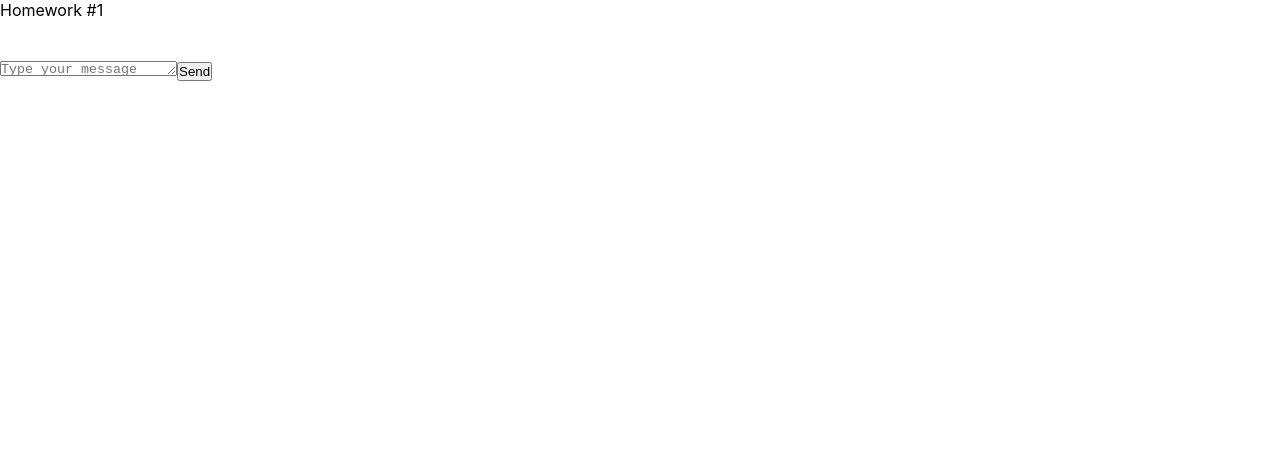
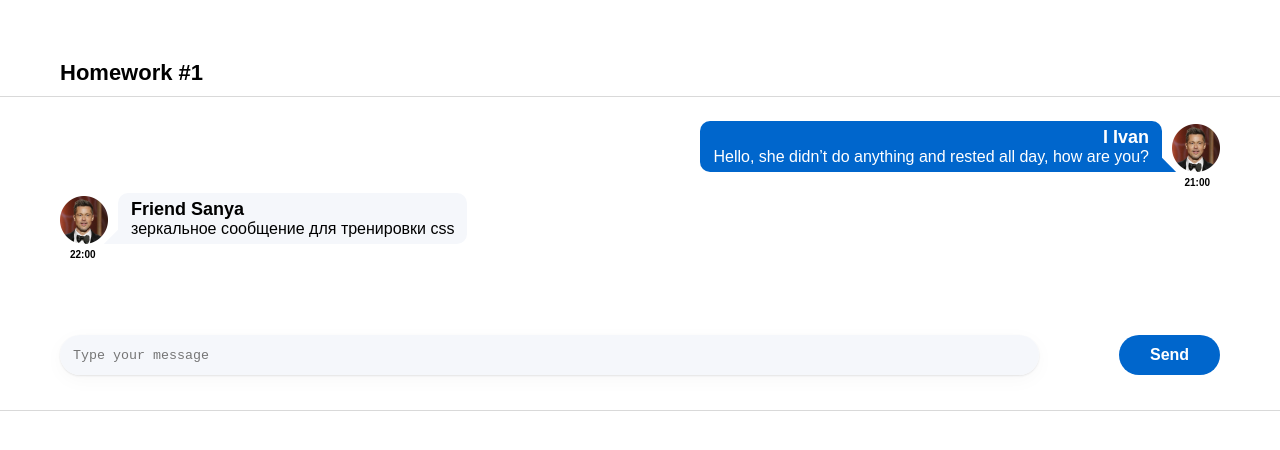
Before and after one commit to andressc/hws2, a React (Create React App) app: page / in a window 1280 px wide. Shown: the top 450 px of the page. Built offline with nearby package versions, Linux system fonts and the light colour scheme.

Commit message:
HW1 created

```diff
--- a/package.json
+++ b/package.json
@@ -1,6 +1,6 @@
 {
   "name": "hws2",
-  "homepage": "http://IgnatZakalinsky.github.io/hws2",
+  "homepage": "https://andressc.github.io/hws2",
   "version": "0.1.0",
   "private": true,
   "dependencies": {
@@ -16,7 +16,7 @@
     "@types/react-dom": "18.0.6",
     "@types/uuid": "8.3.4",
     "axios": "0.27.2",
-    "gh-pages": "4.0.0",
+    "gh-pages": "^6.0.0",
     "react": "18.2.0",
     "react-dom": "18.2.0",
     "react-redux": "8.0.4",
@@ -32,7 +32,7 @@
     "build": "react-scripts build",
     "test": "react-scripts test",
     "eject": "react-scripts eject",
-    "predeploy": "npm run build",
+    "predeploy": "yarn run build",
     "deploy": "gh-pages -d build"
   },
   "eslintConfig": {
--- a/src/s1-main/App.module.css
+++ b/src/s1-main/App.module.css
@@ -1,11 +1,20 @@
 .App {
     --header_height: 60px;
+    font-family: Montserrat, sans-serif;
 }
 
 .hw {
-
+    display: flex;
+    flex-direction: column;
+    gap: 70px;
+    /*padding: 0 60px;*/
 }
 
 .hwTitle {
-
+    color: #000;
+    font-size: 22px;
+    font-weight: 600;
+    border-bottom: 1px solid #D9D9D9;
+    margin-bottom: 24px;
+    padding: 60px 60px 10px 60px;
 }
--- a/src/s2-homeworks/hw01/HW1.tsx
+++ b/src/s2-homeworks/hw01/HW1.tsx
@@ -14,25 +14,35 @@ import avatar from './avatar.png'
 * */
 
 // нужно создать правильный тип вместо any
-export type MessageType = any
+export type MessageType = {
+    id: number
+    user: {
+        avatar: string
+        name: string
+    },
+    message: {
+        text: string
+        time: string
+    },
+}
 
 // структуру объекта не менять
 export const message0: MessageType = {
     id: 0,
     user: {
         avatar: avatar, // можно менять
-        name: 'Some Name',  // можно менять
+        name: 'I Ivan',  // можно менять
     },
     message: {
-        text: 'some textsome textsome textsome textsome textsome textsome text', // можно менять
-        time: '22:00', // можно менять
+        text: 'Hello, she didn’t do anything and rested all day, how are you?', // можно менять
+        time: '21:00', // можно менять
     },
 }
 export const friendMessage0: MessageType = {
     id: 100,
     user: {
         avatar: avatar, // можно менять
-        name: 'Friend Name', // можно менять
+        name: 'Friend Sanya', // можно менять
     },
     message: {
         text: 'зеркальное сообщение для тренировки css', // можно менять
--- a/src/s2-homeworks/hw01/friend-message/FriendMessage.module.css
+++ b/src/s2-homeworks/hw01/friend-message/FriendMessage.module.css
@@ -1,31 +1,59 @@
 .friendMessage {
-
+    display: flex;
+    align-items: flex-start;
+    flex-direction: column;
+    font-family: Montserrat, sans-serif;
+    font-size: 16px;
+    padding: 0 60px;
 }
 
 .friendImageAndText {
-
+    display: flex;
+    justify-content: flex-end;
+    align-items: flex-end;
+    gap: 10px
 }
 
 .friendImageAndText img {
-
+    width: 48px;
+    height: 48px;
+    order: 1;
 }
 
 .friendText {
-
+    background-color: #F5F7FB;
+    color: #000;
+    order: 2;
+    padding: 6px 13px;
+    border-radius: 10px 10px 10px 0;
+    display: flex;
+    flex-direction: column;
+    align-items: flex-start;
+    position: relative;
 }
 
-.friendText:after {
-
+.friendText:before {
+    content: '';
+    position: absolute;
+    display: inline-block;
+    border: 10px solid transparent;
+    border-top: 10px solid #F5F7FB;
+    transform:rotate(-45deg);
+    left: -10px;
+    bottom: -10px;
 }
 
 .friendName {
-
+    font-weight: 600;
+    font-size: 18px;
 }
 
 .friendMessageText {
-
+    font-family: Montserrat, sans-serif;
 }
 
 .friendTime {
-
+    font-size: 10px;
+    font-weight: 600;
+    padding: 5px 10px;
 }
--- a/src/s2-homeworks/hw01/friend-message/FriendMessage.tsx
+++ b/src/s2-homeworks/hw01/friend-message/FriendMessage.tsx
@@ -1,8 +1,11 @@
 import React from 'react'
 import s from './FriendMessage.module.css'
+import {MessageType} from "../HW1"
 
-// создать тип вместо any и отобразить приходящие данные
-const FriendMessage = (props: any) => {
+export type MessagePropsType = {
+    message: MessageType
+}
+const FriendMessage = (props: MessagePropsType) => {
     return (
         <div
             id={'hw1-friend-message-' + props.message.id}
@@ -11,26 +14,21 @@ const FriendMessage = (props: any) => {
             <div className={s.friendImageAndText}>
                 <img
                     id={'hw1-friend-avatar-' + props.message.id}
-                    // создаёт студент
-
-                    //
+                    src={props.message.user.avatar}
+                    alt={props.message.user.name}
                 />
                 <div className={s.friendText}>
                     <div
                         id={'hw1-friend-name-' + props.message.id}
                         className={s.friendName}
                     >
-                        {/*создаёт студент*/}
-
-                        {/**/}
+                        {props.message.user.name}
                     </div>
                     <pre
                         id={'hw1-friend-text-' + props.message.id}
                         className={s.friendMessageText}
                     >
-                        {/*создаёт студент*/}
-
-                        {/**/}
+                        {props.message.message.text}
                     </pre>
                 </div>
             </div>
@@ -38,9 +36,7 @@ const FriendMessage = (props: any) => {
                 id={'hw1-friend-time-' + props.message.id}
                 className={s.friendTime}
             >
-                {/*создаёт студент*/}
-
-                {/**/}
+                {props.message.message.time}
             </div>
         </div>
     )
--- a/src/s2-homeworks/hw01/message-sender/MessageSender.module.css
+++ b/src/s2-homeworks/hw01/message-sender/MessageSender.module.css
@@ -1,18 +1,42 @@
 .sendForm {
-
+    display: flex;
+    justify-content: center;
+    gap: 80px;
+    border-bottom: 1px solid #D9D9D9;
+    padding: 0 60px 35px 60px;
 }
 
 .textarea {
-
+    padding: 13px;
+    box-sizing: border-box;
+    width: 100%;
+    height: 100%;
+    max-height: 40px;
+    border: none;
+    border-radius: 20px;
+    background: #F5F7FB;
+    box-shadow: 0 1px 2px 0 rgba(29, 33, 38, 0.10), 0 5px 20px 0 rgba(29, 33, 38, 0.03);
+    resize: none;
+    color: rgba(0, 0, 0, 0.60);
 }
 
 .button {
-
+    width: 120px;
+    height: 40px;
+    background-color: #0066CC;
+    color: #FFF;
+    font-family: Montserrat, sans-serif;
+    font-size: 16px;
+    font-weight: 600;
+    border: none;
+    border-radius: 20px;
+    cursor: pointer;
 }
 
 .button:hover {
+    background-color: #0057ad;
+}
 
+.button:active {
+    background-color: #014283;
 }
-.button:active {
-
-}
--- a/src/s2-homeworks/hw01/message/Message.module.css
+++ b/src/s2-homeworks/hw01/message/Message.module.css
@@ -1,31 +1,58 @@
 .message {
-
+    display: flex;
+    align-items: flex-end;
+    flex-direction: column;
+    font-size: 16px;
+    padding: 0 60px;
 }
 
 .imageAndText {
-
+    display: flex;
+    justify-content: flex-end;
+    align-items: flex-end;
+    gap: 10px
 }
 
 .imageAndText img {
-
+    width: 48px;
+    height: 48px;
+    order: 2;
 }
 
 .text {
-
+    background-color: #0066CC;
+    color: #fff;
+    order: 1;
+    padding: 6px 13px;
+    border-radius: 10px 10px 0 10px;
+    display: flex;
+    flex-direction: column;
+    align-items: flex-end;
+    position: relative;
 }
 
 .text:after {
-
+    content: '';
+    position: absolute;
+    display: inline-block;
+    border: 10px solid transparent;
+    border-top: 10px solid #0066CC;
+    transform:rotate(45deg);
+    right: -10px;
+    bottom: -10px;
 }
 
 .name {
-
+    font-weight: 600;
+    font-size: 18px;
 }
 
 .messageText {
-
+    font-family: Montserrat, sans-serif;
 }
 
 .time {
-
+    font-size: 10px;
+    font-weight: bold;
+    padding: 5px 10px;
 }
--- a/src/s2-homeworks/hw01/message/Message.tsx
+++ b/src/s2-homeworks/hw01/message/Message.tsx
@@ -1,8 +1,12 @@
 import React from 'react'
 import s from './Message.module.css'
+import {MessageType} from "../HW1"
+
 
 // нужно создать правильный тип вместо any
-export type MessagePropsType = any
+export type MessagePropsType = {
+    message: MessageType
+}
 
 // нужно отобразить приходящие данные
 const Message = (props: MessagePropsType) => {
@@ -11,27 +15,20 @@ const Message = (props: MessagePropsType) => {
             <div className={s.imageAndText}>
                 <img
                     id={'hw1-avatar-' + props.message.id}
-                    // создаёт студент
-
-                    //
+                    src={props.message.user.avatar}
+                    alt={props.message.user.name}
                 />
                 <div className={s.text}>
                     <div id={'hw1-name-' + props.message.id} className={s.name}>
-                        {/*создаёт студент*/}
-
-                        {/**/}
+                        {props.message.user.name}
                     </div>
                     <pre id={'hw1-text-' + props.message.id} className={s.messageText}>
-                        {/*создаёт студент*/}
-
-                        {/**/}
+                        {props.message.message.text}
                     </pre>
                 </div>
             </div>
             <div id={'hw1-time-' + props.message.id} className={s.time}>
-                {/*создаёт студент*/}
-
-                {/**/}
+                {props.message.message.time}
             </div>
         </div>
     )
```
Also changed, not shown: 1 other file (tests, documents, lock files or other folders).
